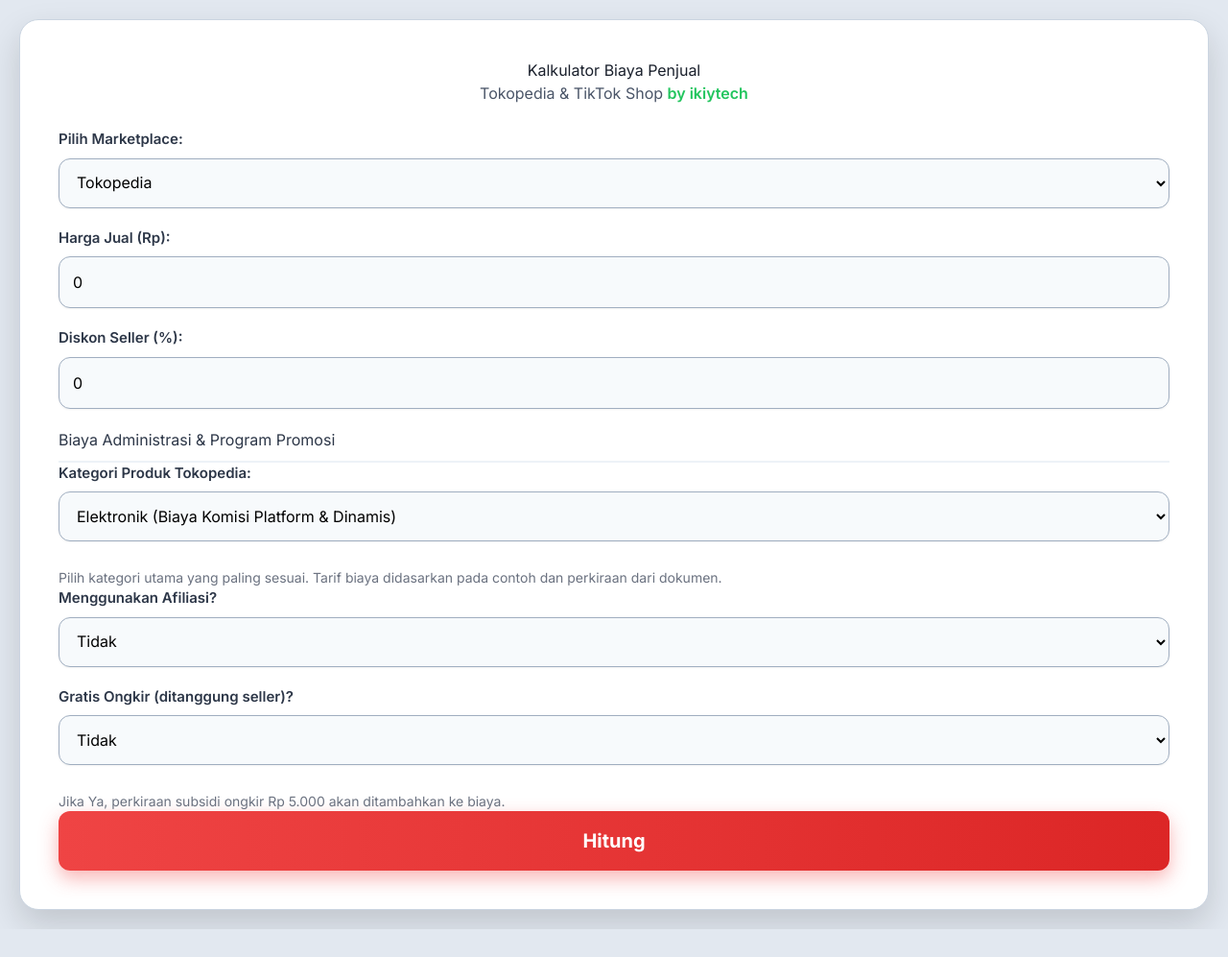
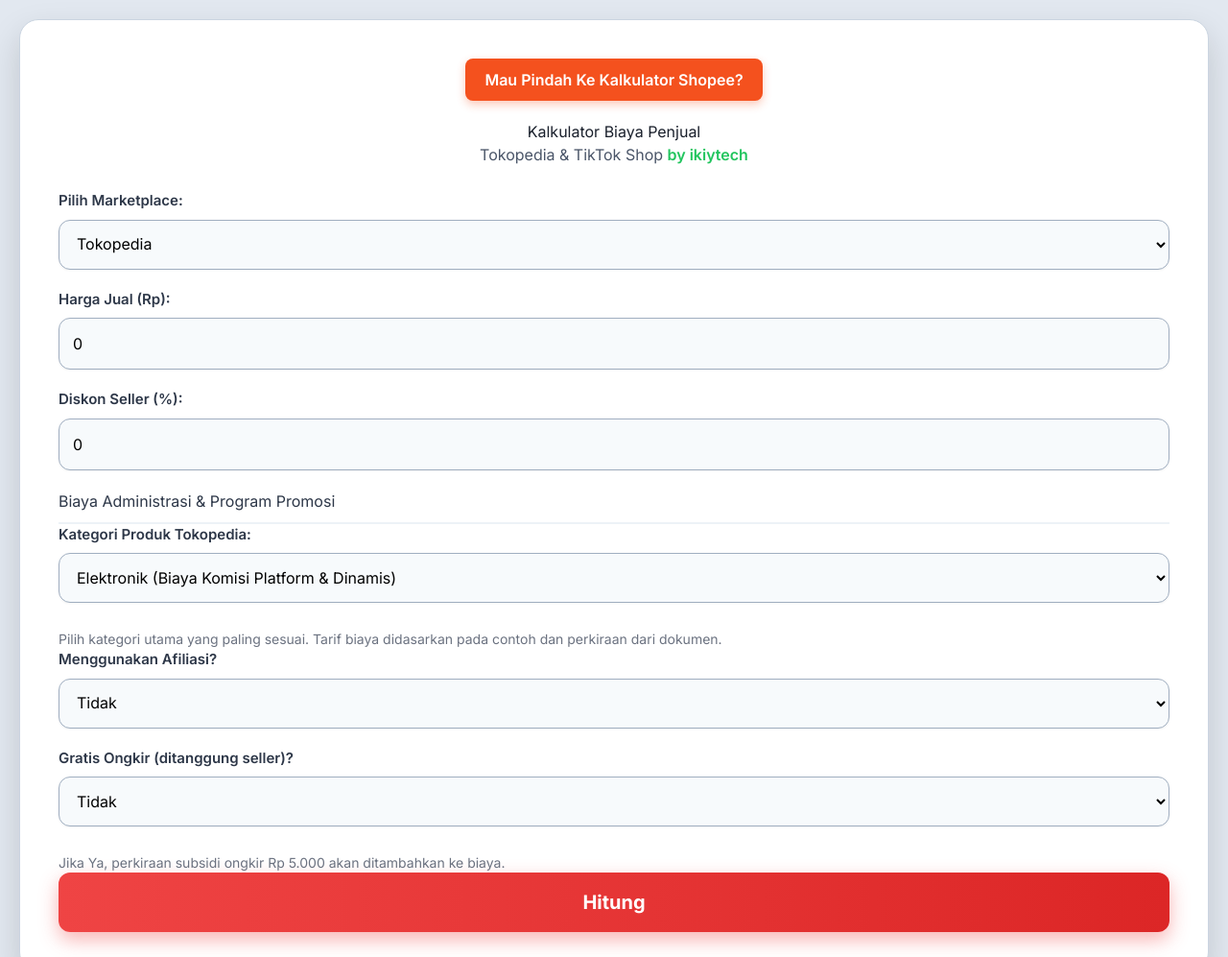
Before and after one commit to ikiytech/Kalkulator-Tokopedia-TikTokShop, a plain HTML site: page index.html in a window 1280 px wide. Shown: the top 997 px of the page at 96% size. Before the commit the page ends 968 px from the top, so only its background shows below. Drawn offline with nearby package versions, Linux system fonts and the light colour scheme.

Commit message:
Update index.html

```diff
--- a/index.html
+++ b/index.html
@@ -197,10 +197,32 @@
                 font-size: 18px;
             }
         }
+        .shopee-link {
+            text-align: center;
+            margin-bottom: 20px;
+        }
+        .shopee-link a {
+            display: inline-block;
+            padding: 10px 20px;
+            background-color: #f4511e; /* Shopee orange-like */
+            color: white;
+            border-radius: 8px;
+            text-decoration: none;
+            font-weight: 600;
+            transition: background-color 0.3s ease, transform 0.2s ease;
+            box-shadow: 0 4px 10px rgba(244, 81, 30, 0.3);
+        }
+        .shopee-link a:hover {
+            background-color: #e64a19;
+            transform: translateY(-2px);
+        }
     </style>
 </head>
 <body>
     <div class="container">
+        <div class="shopee-link">
+            <a href="shopee.html">Mau Pindah Ke Kalkulator Shopee?</a>
+        </div>
         <h1>Kalkulator Biaya Penjual</h1>
         <p class="info-text">Tokopedia & TikTok Shop <span class="branding-text">by ikiytech</span></p>
 
@@ -322,11 +344,7 @@
         // Fungsi untuk membersihkan string Rupiah menjadi angka float
         function cleanRupiah(rupiahString) {
             // Hapus "Rp ", titik, dan koma (jika ada)
-            let cleaned = rupiahString.replace(/[^,\d]/g, '').replace(/\./g, '');
-            // Jika ada koma, ganti dengan titik untuk parsing float
-            if (cleaned.includes(',')) {
-                cleaned = cleaned.replace(',', '.');
-            }
+            let cleaned = rupiahString.replace(/[^0-9]/g, ''); // Hanya tinggalkan digit
             return parseFloat(cleaned);
         }
 
@@ -384,7 +402,7 @@
         // Event listener untuk input Harga Jual untuk format otomatis
         productPriceInput.addEventListener('input', function(e) {
             let value = e.target.value;
-            // Hapus semua karakter non-digit kecuali jika ada koma desimal (untuk potensi nanti)
+            // Hapus semua karakter non-digit
             value = value.replace(/[^0-9]/g, '');
 
             // Konversi ke angka untuk pemformatan
```
